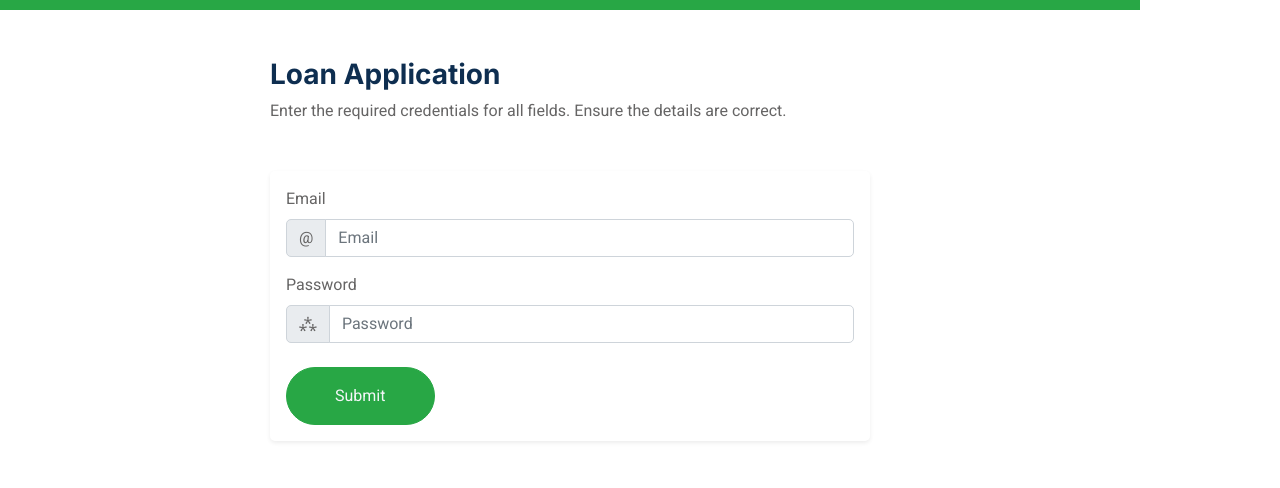
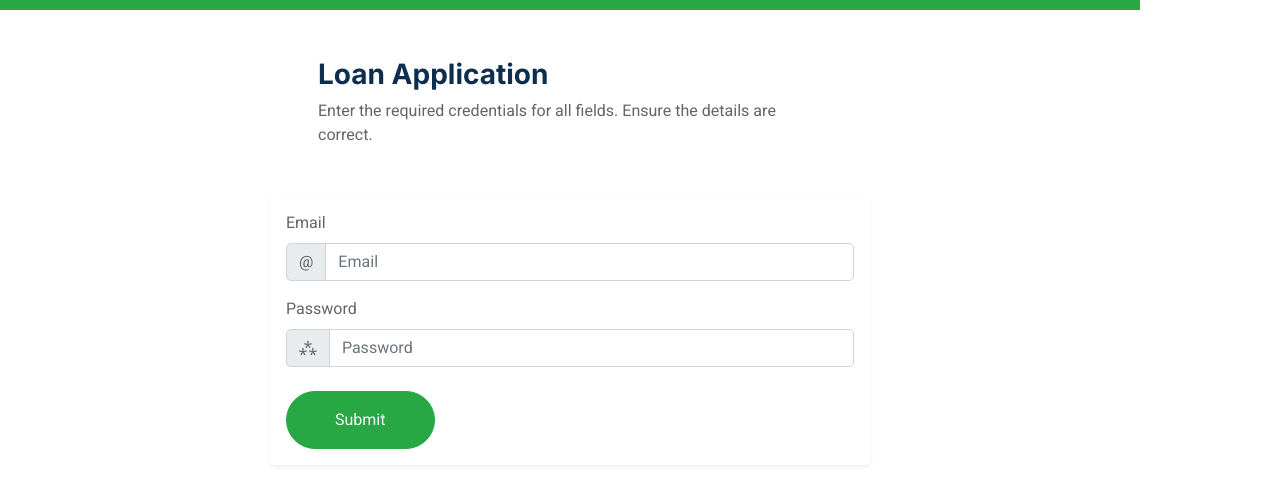
Before and after one commit to ryanfavour4/paragona-pinnacle-prod, a plain HTML site: page loan-application.html in a window 1280 px wide. Shown: the part 66-554 px from the top of the page. Drawn offline with nearby package versions, Linux system fonts and the light colour scheme.

Commit message:
loan application complete

```diff
--- a/loan-application.html
+++ b/loan-application.html
@@ -67,7 +67,7 @@
             </div>
 
             <div class="container m-0 p-0 py-5">
-                <div class="header mb-5">
+                <div class="header mb-5 px-5">
                     <h3>Loan Application</h3>
                     <p>
                         Enter the required credentials for all fields. Ensure
```
